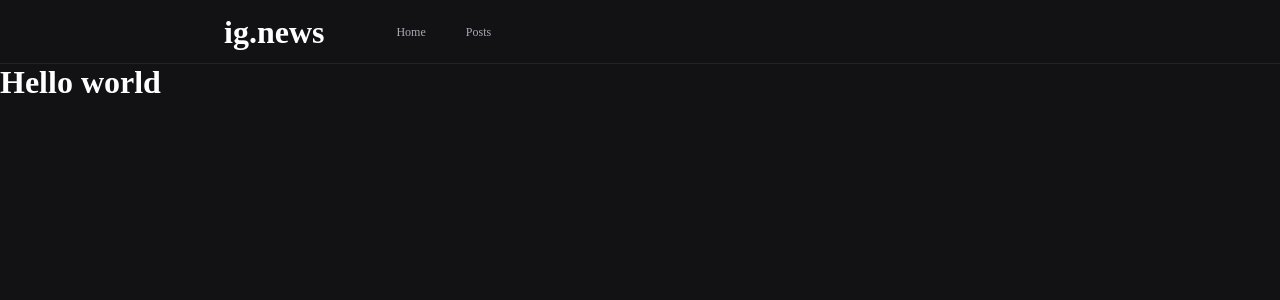
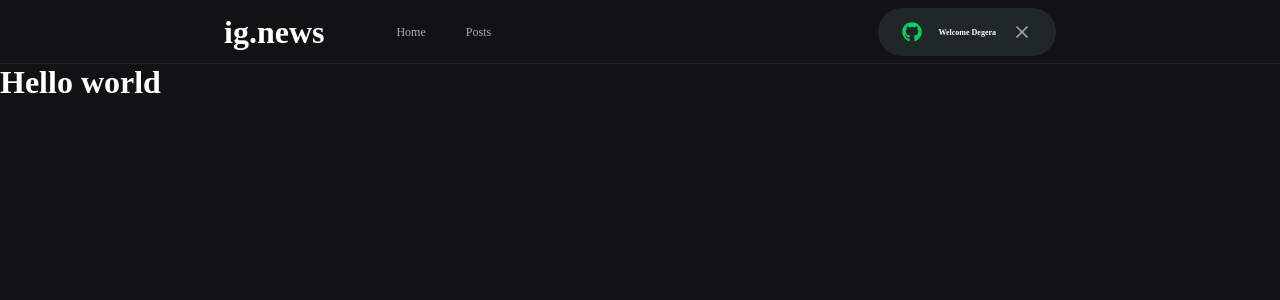
Before and after one commit to doug1993/ignews.2, a Next.js app: page / in a window 1280 px wide. Shown: the top 300 px of the page. Built offline with nearby package versions, Linux system fonts and the light colour scheme.

Commit message:
1-component Header

```diff
--- a/package.json
+++ b/package.json
@@ -13,6 +13,7 @@
     "next": "^12.3.1",
     "react": "18.2.0",
     "react-dom": "18.2.0",
+    "react-icons": "^4.6.0",
     "sass": "^1.55.0",
     "typescript": "^4.8.4"
   },
--- a/src/Header/index.tsx
+++ /dev/null
@@ -1,20 +0,0 @@
-import styles from './styles.module.scss'
-
-export function Header(){
-
-  return(
-    <>
-      <header className={styles.headerContainer}>
-
-        <div className={styles.headerContent}>
-        <h1>ig.news</h1>
-         <nav> <a href="" > Home </a>
-          <a href=""> Posts </a></nav>
-        </div>
-
-      </header>
-
-    </>
-  )
-
-}
--- /dev/null
+++ b/src/components/Header/index.tsx
@@ -0,0 +1,45 @@
+import styles from './styles.module.scss'
+import {FaGithub} from 'react-icons/fa'
+import {FiX} from 'react-icons/fi'
+
+export function Header(){
+
+  return(
+    <>
+      <header className={styles.headerContainer}>
+
+        <div className={styles.headerContent}>
+        <h1>ig.news</h1>
+         <nav> <a href="" > Home </a>
+          <a href=""> Posts </a></nav>
+          <SignInButton/>
+        </div>
+
+
+      </header>
+
+    </>
+  )
+
+}
+//component SignButton
+export function SignInButton(){
+  const isuserLoggedIn = true
+   return isuserLoggedIn ?(
+    <button type='button'
+      className={styles.signInButton}>
+      <FaGithub color='#04d361'/>
+        Welcome Degera
+
+      <FiX className={styles.closeBtn}/>
+    </button>
+  )  :  (
+    <button type='button'
+      className={styles.signInButton}>
+      <FaGithub color='#eba417'/>
+      Sign in with Github
+    </button>
+  )
+
+
+}
--- a/src/Header/styles.module.scss
+++ b/src/components/Header/styles.module.scss
@@ -44,7 +44,42 @@
         width: 100%;
         background: var(--yellow-5);
       }
+    } button{ margin-left: auto;}
+
+
+  }
+  button{ margin-left: auto;}
+
+}
+.signInButton{
+  height: 3rem;
+  border-radius: 3rem;
+  background: var(--grey-c);
+  border: none;
+  display: flex;
+  align-items: center;
+  color: var(--white);
+  justify-content: center;
+  padding: 0 1.5rem;
+  font:600 8px 'ubuntu';
+
+  svg{
+    height: 1.25rem;
+    width: 1.25rem;
+  }
+  svg:first-child{
+    margin-right: 1rem;
+  }
+  transition: filter 0.25s;
+  &:hover{
+    filter: brightness(0.8);
+  }
+  .closeBtn{
+    color: var(--grey-3);
+    margin-left: 1rem;
+    transition: color 1s;
+    &:hover{
+      color: rgb(243, 107, 107);
     }
   }
-
 }
--- a/src/pages/_app.tsx
+++ b/src/pages/_app.tsx
@@ -1,5 +1,5 @@
 import { AppProps} from 'next/app' //adicionado para configurar tipagem
-import { Header } from '../Header'
+import { Header } from '../components/Header/index'
 import '../styles/global.scss'
 
 function MyApp({ Component, pageProps }: AppProps) {
--- a/src/styles/global.scss
+++ b/src/styles/global.scss
@@ -10,6 +10,7 @@
     --grey-1:#e1e1e6;
     --grey-3: #a8a8b3;
     --grey-8:#232327;
+    --grey-c:#1f2729;
     --grey-9: #121214;
     --cyan-5:#61dafb;
     --yellow-5: #eba417;
@@ -26,7 +27,7 @@ body{
     color: var(--white);
 
 }
-body,input,textarea,select,button{
+body,input,textarea,select{
     font: 400 1rem "ubuntu"
 
 }
```
Also changed, not shown: 1 other file (tests, documents, lock files or other folders).
